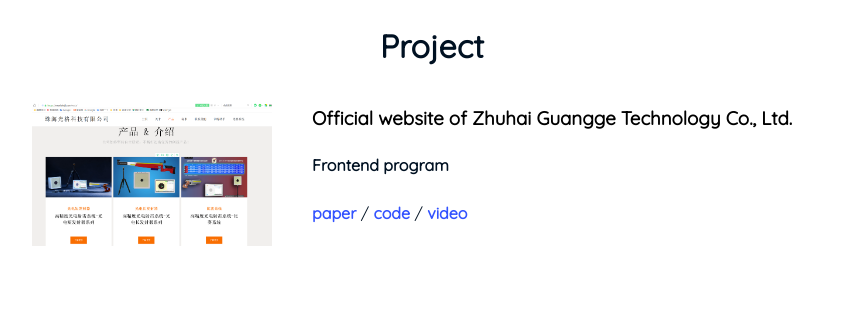
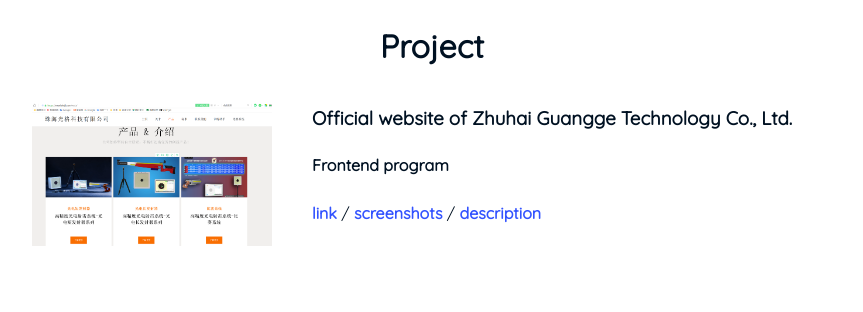
Before and after one commit to weixians/weixians.github.io, a Jekyll site: the page built from about_me.html, in a window 1280 px wide. Shown: the part 1644-1956 px from the top of the page, without its empty margins (208-1071 px from the left). Built offline with Jekyll 4.4.1, drawn with Linux system fonts in a browser that asks for light colours.

Commit message:
change content

```diff
--- a/about_me.html
+++ b/about_me.html
@@ -119,16 +119,12 @@
             <img src="/assets/img/project/monisheji_website.png" alt="">
         </div>
         <div style="width:65%; height:auto; float:left; display:inline; margin-left: 5%">
-            <h3 style="text-align: left">
-                <a href="https://monisheji.com" target="_blank" style="color: black">
-                    Official website of Zhuhai Guangge Technology Co., Ltd.
-                </a>
-            </h3>
+            <h3 style="text-align: left">Official website of Zhuhai Guangge Technology Co., Ltd.</h3>
             <p><b>Frontend program</b></p>
             <p>
-                <span><a href="https://www.hrl.uni-bonn.de/publications/shi22icra.pdf" target="_blank">paper</a></span> /
-                <span><a href="https://github.com/weixians/esa" target="_blank">code</a></span> /
-                <span><a href="https://www.hrl.uni-bonn.de/publications/shi22icra.mp4" target="_blank">video</a></span>
+                <span><a href="https://monisheji.com" target="_blank">link</a></span> /
+                <span><a href="https://github.com/weixians/esa" target="_blank">screenshots</a></span> /
+                <span><a href="https://www.hrl.uni-bonn.de/publications/shi22icra.mp4" target="_blank">description</a></span>
             </p>
         </div>
     </div>
```
